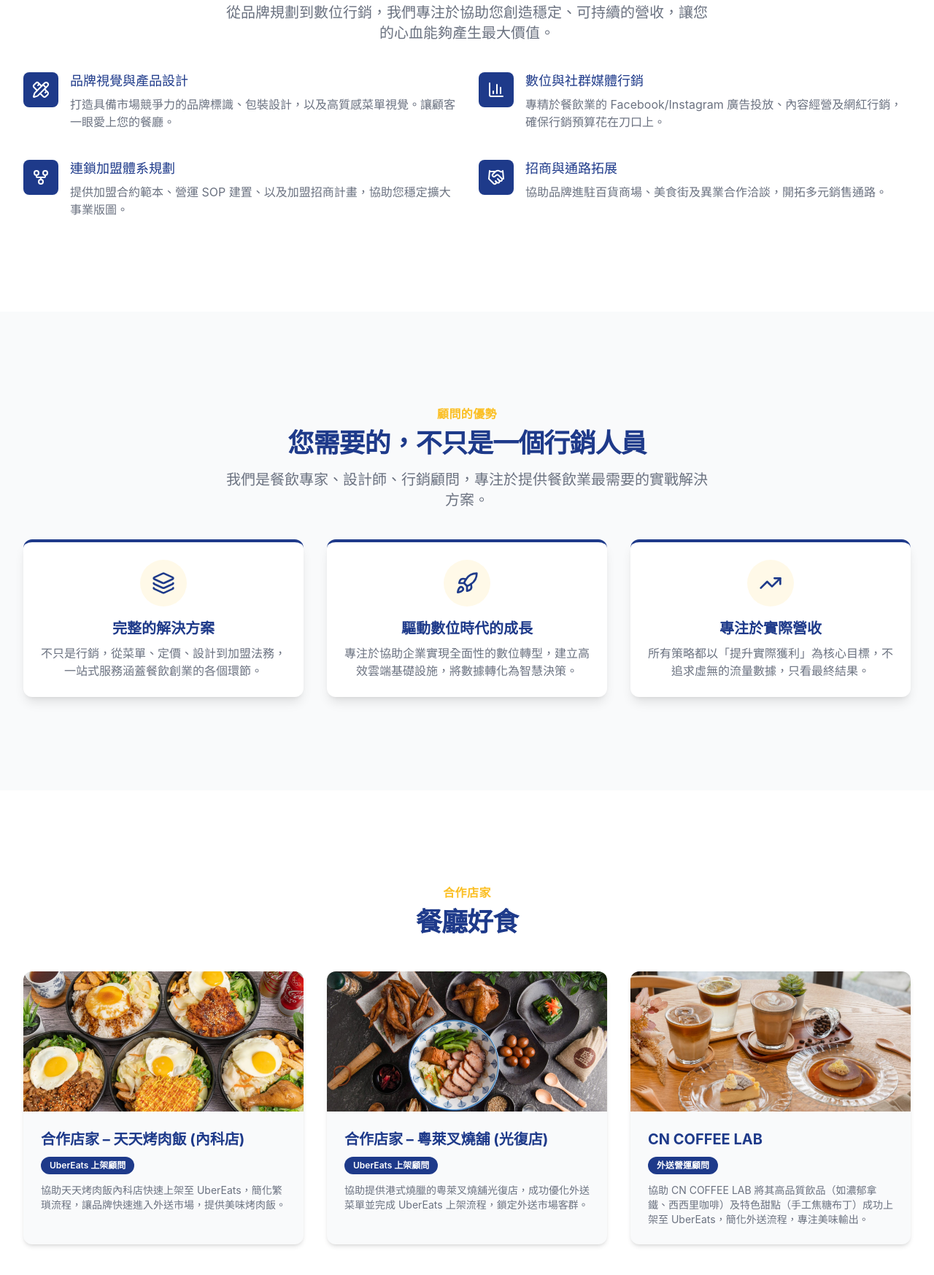
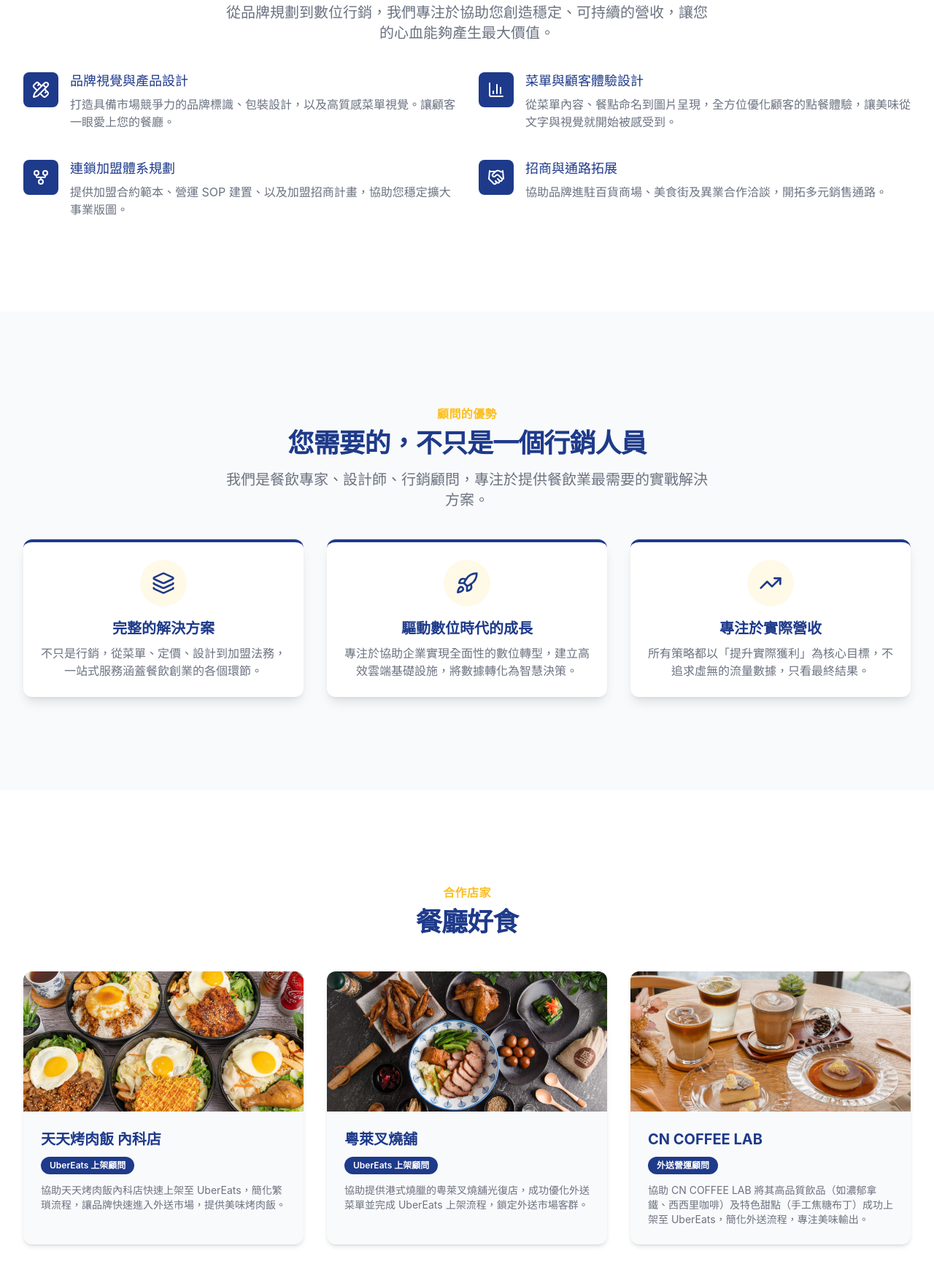
Before and after one commit to fast-onboarding/fast-onboarding, a plain HTML site: page index.html in a window 1280 px wide. Shown: the part 1979-3726 px from the top of the page at 73% size. Drawn offline with nearby package versions, Linux system fonts and the light colour scheme.

Commit message:
Update index.html

```diff
--- a/index.html
+++ b/index.html
@@ -296,10 +296,10 @@
                                 <div class="absolute flex items-center justify-center h-12 w-12 rounded-lg bg-primary text-white">
                                     <i data-lucide="bar-chart-3" class="h-6 w-6"></i>
                                 </div>
-                                <p class="ml-16 text-lg leading-6 font-medium text-primary">數位與社群媒體行銷</p>
+                                <p class="ml-16 text-lg leading-6 font-medium text-primary">菜單與顧客體驗設計</p>
                             </dt>
                             <dd class="mt-2 ml-16 text-base text-gray-500">
-                                專精於餐飲業的 Facebook/Instagram 廣告投放、內容經營及網紅行銷，確保行銷預算花在刀口上。
+                                從菜單內容、餐點命名到圖片呈現，全方位優化顧客的點餐體驗，讓美味從文字與視覺就開始被感受到。
                             </dd>
                         </div>
 
@@ -401,7 +401,7 @@
                         <!-- 使用天天烤肉飯圖片 -->
                         <img class="h-48 w-full object-cover" src="https://raw.githubusercontent.com/fast-onboarding/fast-onboarding/main/%E5%A4%A9%E5%A4%A9%E7%83%A4%E8%82%89%E9%A3%AF%E7%81%AB%E7%83%A4%E5%B0%88%E9%96%80%E5%BA%97_Hero_2880x2304-1320x1056.jpg" alt="[天天烤肉飯 內科店 圖片]">
                         <div class="p-6">
-                            <h3 class="text-xl font-bold text-primary mb-2">合作店家 – 天天烤肉飯 (內科店)</h3>
+                            <h3 class="text-xl font-bold text-primary mb-2">天天烤肉飯 內科店</h3>
                             <span class="inline-block bg-primary text-white text-xs font-semibold px-3 py-1 rounded-full mb-3">UberEats 上架顧問</span>
                             <p class="text-gray-500 text-sm">
                                 協助天天烤肉飯內科店快速上架至 UberEats，簡化繁瑣流程，讓品牌快速進入外送市場，提供美味烤肉飯。
@@ -413,7 +413,7 @@
                     <div class="case-card bg-gray-50 rounded-xl shadow-md overflow-hidden">
                         <img class="h-48 w-full object-cover" src="https://raw.githubusercontent.com/fast-onboarding/fast-onboarding/main/%E7%B2%B5%E8%90%8A%E5%8F%89%E7%87%92%E8%88%96-%E5%85%89%E5%BE%A9%E5%BA%97_HERO-1320x1056.jpg" alt="[粵萊叉燒舖 光復店 圖片]">
                         <div class="p-6">
-                            <h3 class="text-xl font-bold text-primary mb-2">合作店家 – 粵萊叉燒舖 (光復店)</h3>
+                            <h3 class="text-xl font-bold text-primary mb-2">粵萊叉燒舖</h3>
                             <span class="inline-block bg-primary text-white text-xs font-semibold px-3 py-1 rounded-full mb-3">UberEats 上架顧問</span>
                             <p class="text-gray-500 text-sm">
                                 協助提供港式燒臘的粵萊叉燒舖光復店，成功優化外送菜單並完成 UberEats 上架流程，鎖定外送市場客群。
```
